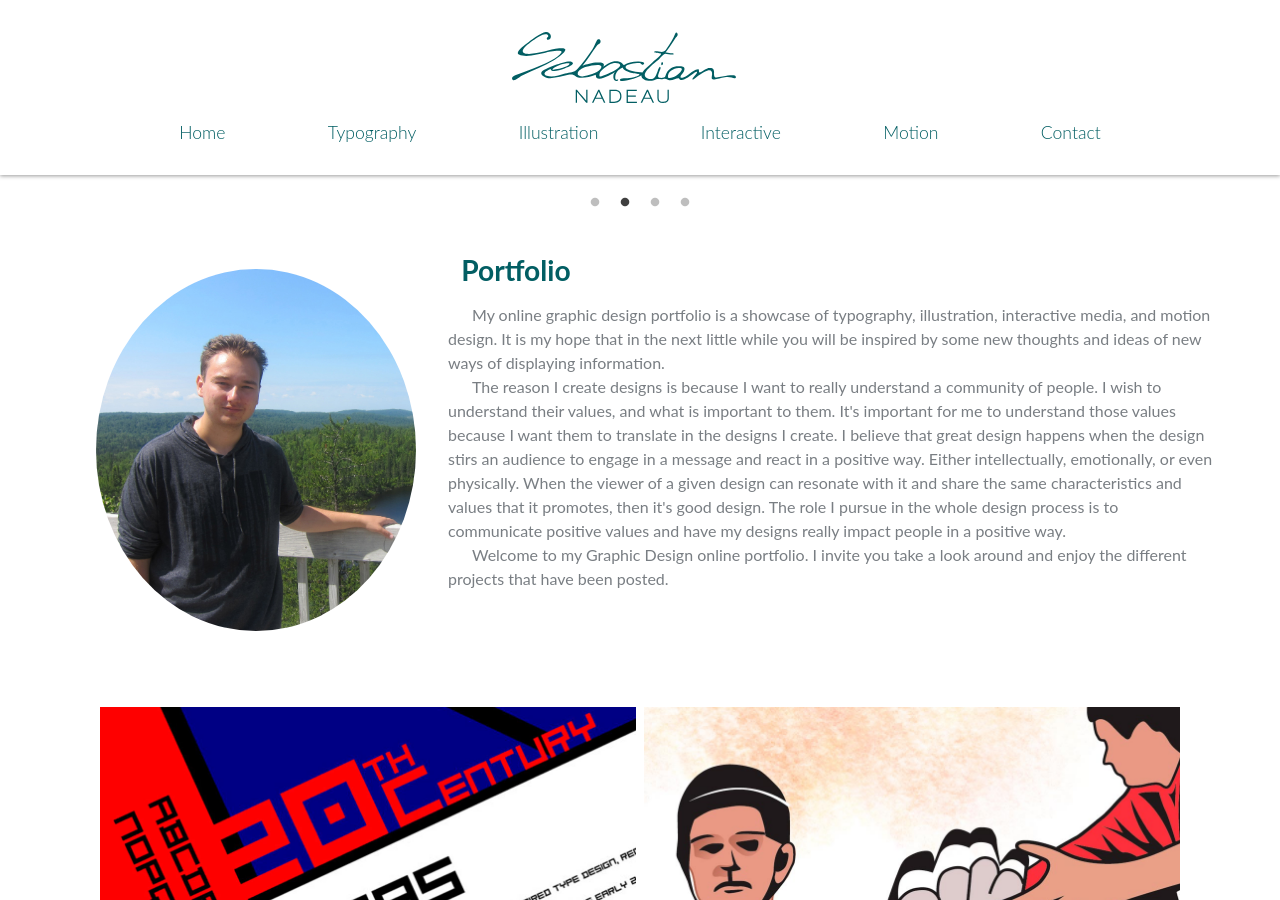
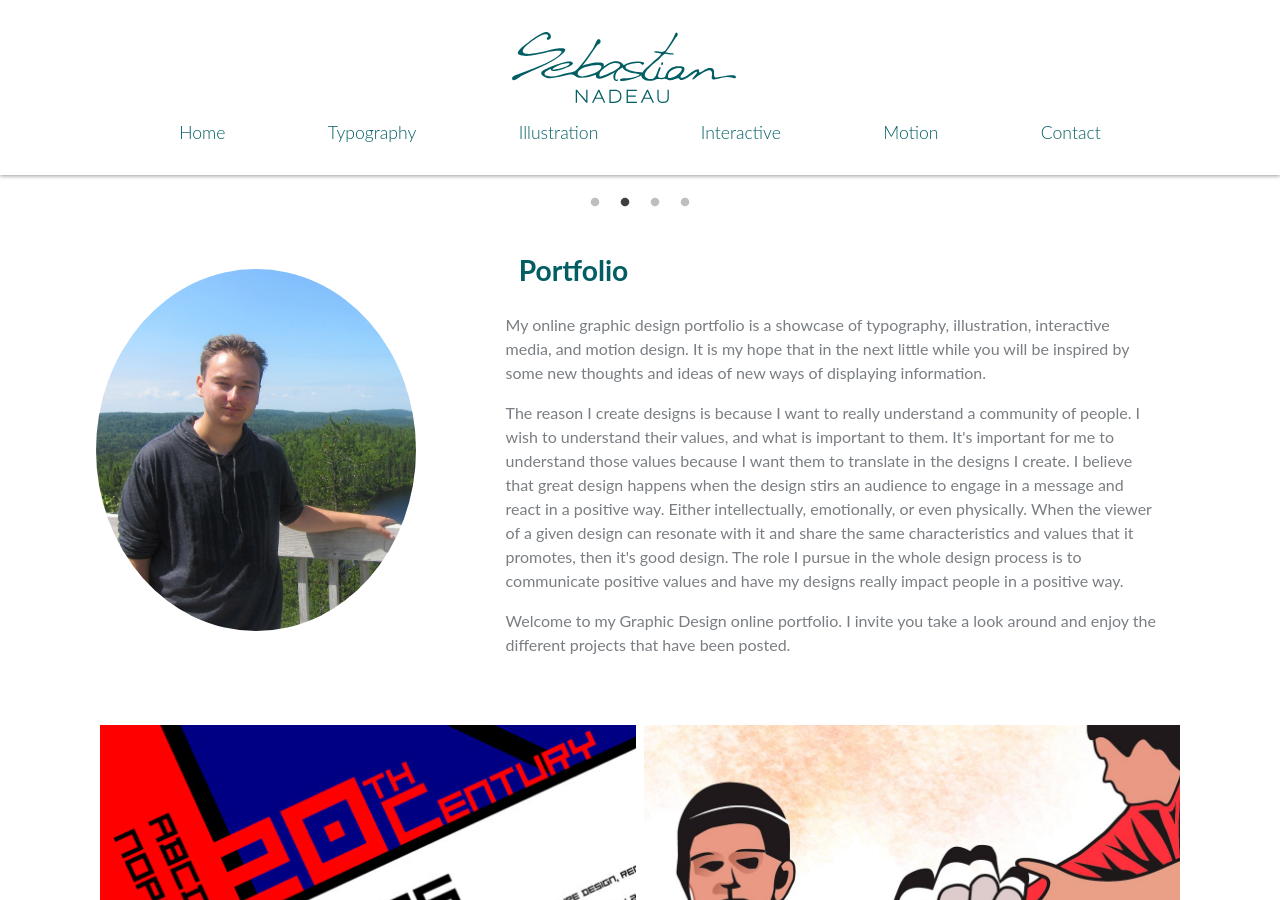
Before and after one commit to sebastiann88/personal-online-portfolio, a Jekyll site: the page built from index.html, in a window 1280 px wide and 900 px high, scrolled down 402 px. Built offline with Jekyll 4.4.1, drawn with Linux system fonts in a browser that asks for light colours; nearby versions of some CDN libraries.

Commit message:
style(html): add space to home page portfolio introduction

```diff
--- a/index.html
+++ b/index.html
@@ -31,12 +31,14 @@
 
 
     <div id="columns" class="about-section unit unit-s-1 unit-m-2-3 unit-h-3-4">
-        <h2 id="h2">Portfolio</h2>
-        <p>My online graphic design portfolio is a showcase of typography, illustration, interactive media, and motion design. It is my hope that in the next little while you will be inspired by some new thoughts and ideas of new ways of displaying information.</p>
+        <div class="preview-wrapper">
+            <h2 id="h2">Portfolio</h2>
+            <p>My online graphic design portfolio is a showcase of typography, illustration, interactive media, and motion design. It is my hope that in the next little while you will be inspired by some new thoughts and ideas of new ways of displaying information.</p>
 
-        <p>The reason I create designs is because I want to really understand a community of people. I wish to understand their values, and what is important to them. It's important for me to understand those values because I want them to translate in the designs I create. I believe that great design happens when the design stirs an audience to engage in a message and react in a positive way. Either intellectually, emotionally, or even physically. When the viewer of a given design can resonate with it and share the same characteristics and values that it promotes, then it's good design. The role I pursue in the whole design process is to communicate positive values and have my designs really impact people in a positive way.</p>
+            <p>The reason I create designs is because I want to really understand a community of people. I wish to understand their values, and what is important to them. It's important for me to understand those values because I want them to translate in the designs I create. I believe that great design happens when the design stirs an audience to engage in a message and react in a positive way. Either intellectually, emotionally, or even physically. When the viewer of a given design can resonate with it and share the same characteristics and values that it promotes, then it's good design. The role I pursue in the whole design process is to communicate positive values and have my designs really impact people in a positive way.</p>
 
-        <p>Welcome to my Graphic Design online portfolio. I invite you take a look around and enjoy the different projects that have been posted.</p>
+            <p>Welcome to my Graphic Design online portfolio. I invite you take a look around and enjoy the different projects that have been posted.</p>
+        </div>
     </div>
 </div>
 
```
